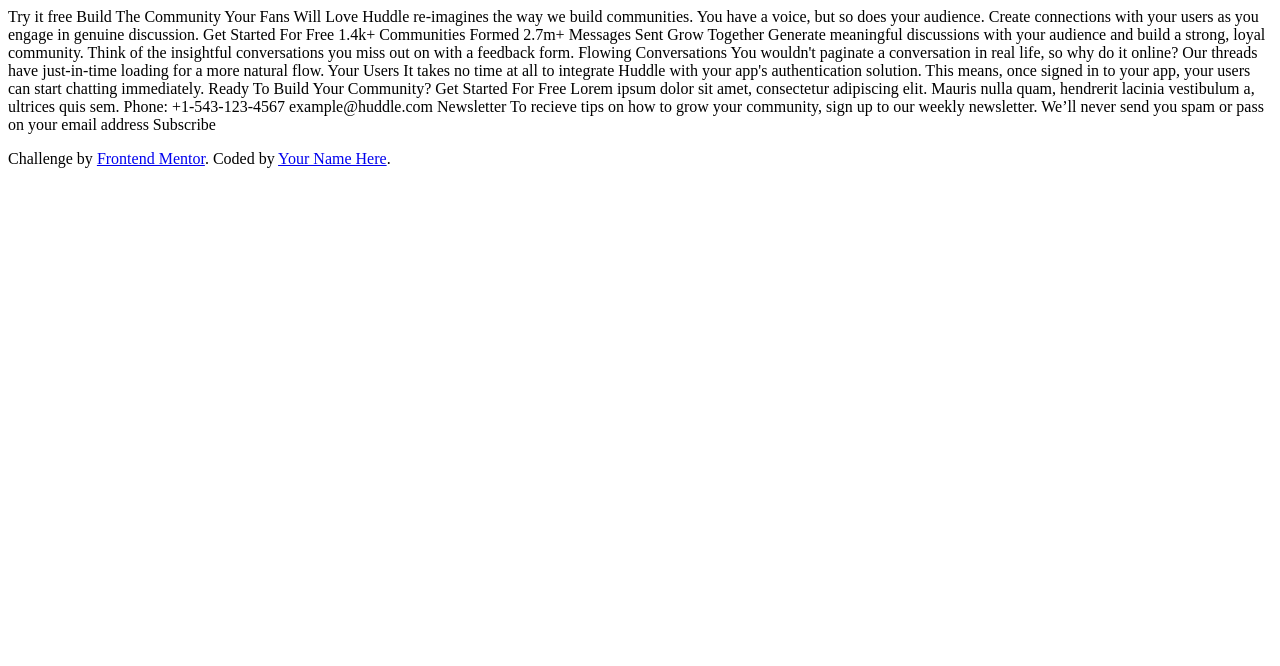
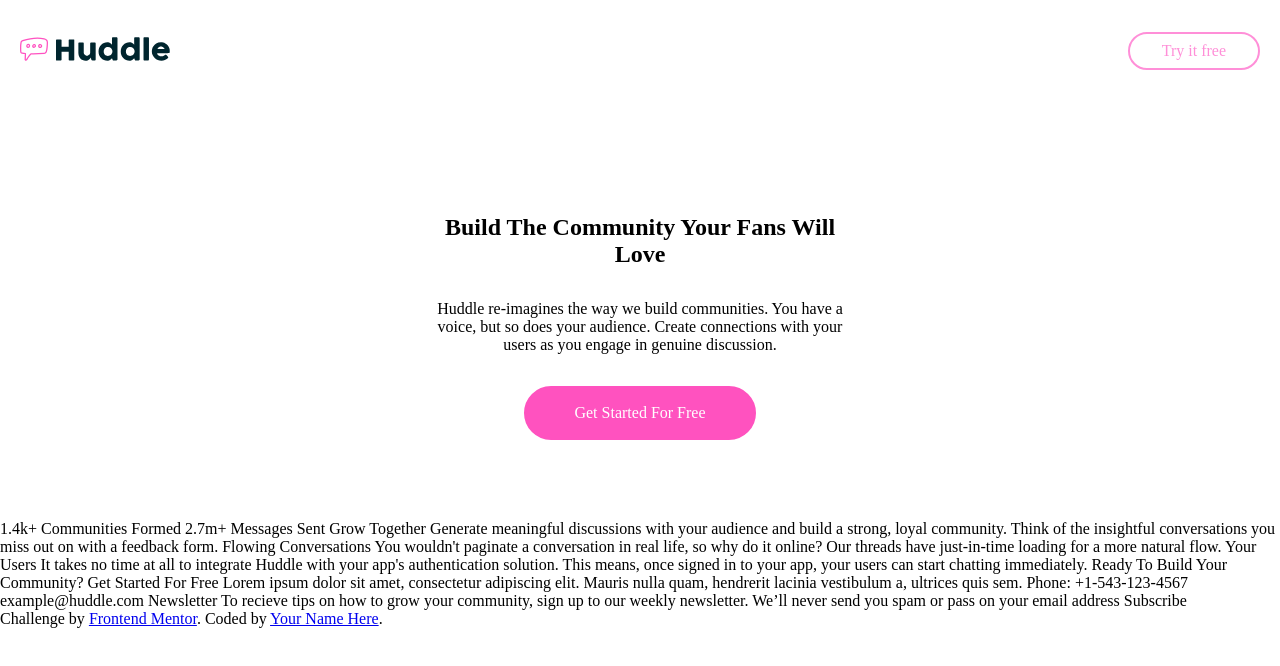
Before and after one commit to erik-al/fundamentos-portfolio, a plain HTML site: page index.html in a window 1280 px wide. Drawn offline with Linux system fonts and the light colour scheme.

Commit message:
Se agrega css y html a las nav y section 1

```diff
--- a/index.html
+++ b/index.html
@@ -1,5 +1,5 @@
 <!DOCTYPE html>
-<html lang="en">
+<html lang="es">
 <head>
   <meta charset="UTF-8">
   <meta name="viewport" content="width=device-width, initial-scale=1.0"> <!-- displays site properly based on user's device -->
@@ -11,14 +11,38 @@
   <link rel="stylesheet" href="./styles/styles.css">
 </head>
 <body>
-  Try it free
 
-  Build The Community Your Fans Will Love
+  <nav>
+    <div>
+      <img src="./assets/images/logo.svg" alt="logo">
+    </div>
+    <div class="boton-inicio">
+      Try it free
+    </div>
 
-  Huddle re-imagines the way we build communities. You have a voice, but so does
-  your audience. Create connections with your users as you engage in genuine discussion.
+  </nav>
 
-  Get Started For Free
+  <section id="informacion-principal">
+    <h1>
+      Build The Community Your Fans Will Love
+    </h1>
+
+    <p>
+      Huddle re-imagines the way we build communities. You have a voice, but so does
+      your audience. Create connections with your users as you engage in genuine discussion.
+    </p>
+
+    <div>
+      Get Started For Free
+    </div>
+
+  </section>
+
+
+
+
+
+
 
   1.4k+
   Communities Formed
--- a/styles/styles.css
+++ b/styles/styles.css
@@ -0,0 +1,61 @@
+:root{
+    --Pink: hsl(322, 100%, 66%);
+    --Light-Pink: hsl(321, 100%, 78%);
+    --Light-Red: hsl(0, 100%, 63%);
+
+}
+
+*{
+    padding: 0;
+    margin: 0;
+    box-sizing: border-box;
+}
+
+body{
+
+}
+
+nav{
+    display: flex;
+    justify-content: space-between;
+    align-items: center;
+    padding: 2rem 1.25rem;
+
+}
+
+nav>div>img{
+    width: 150px;
+}
+
+nav>.boton-inicio{
+    border: 2px solid var(--Light-Pink);
+    padding: 0.5rem 2rem;
+    border-radius: 50px;
+    color: var(--Light-Pink);
+}
+
+#informacion-principal{
+    display: flex;
+    flex-direction: column;
+    align-items: center;
+    padding: 5rem 2rem;
+    text-align: center;
+}
+
+#informacion-principal>h1{
+    width: 50vh;
+    padding: 2rem 0;
+}
+
+#informacion-principal>p{
+    width: 55vh;
+    padding: 0 0 2rem 0;
+}
+
+#informacion-principal>div{
+    padding: 1rem 3rem;
+    border: 2px solid var(--Pink);
+    background-color: var(--Pink);
+    color: white;
+    border-radius: 50px;
+}
```
